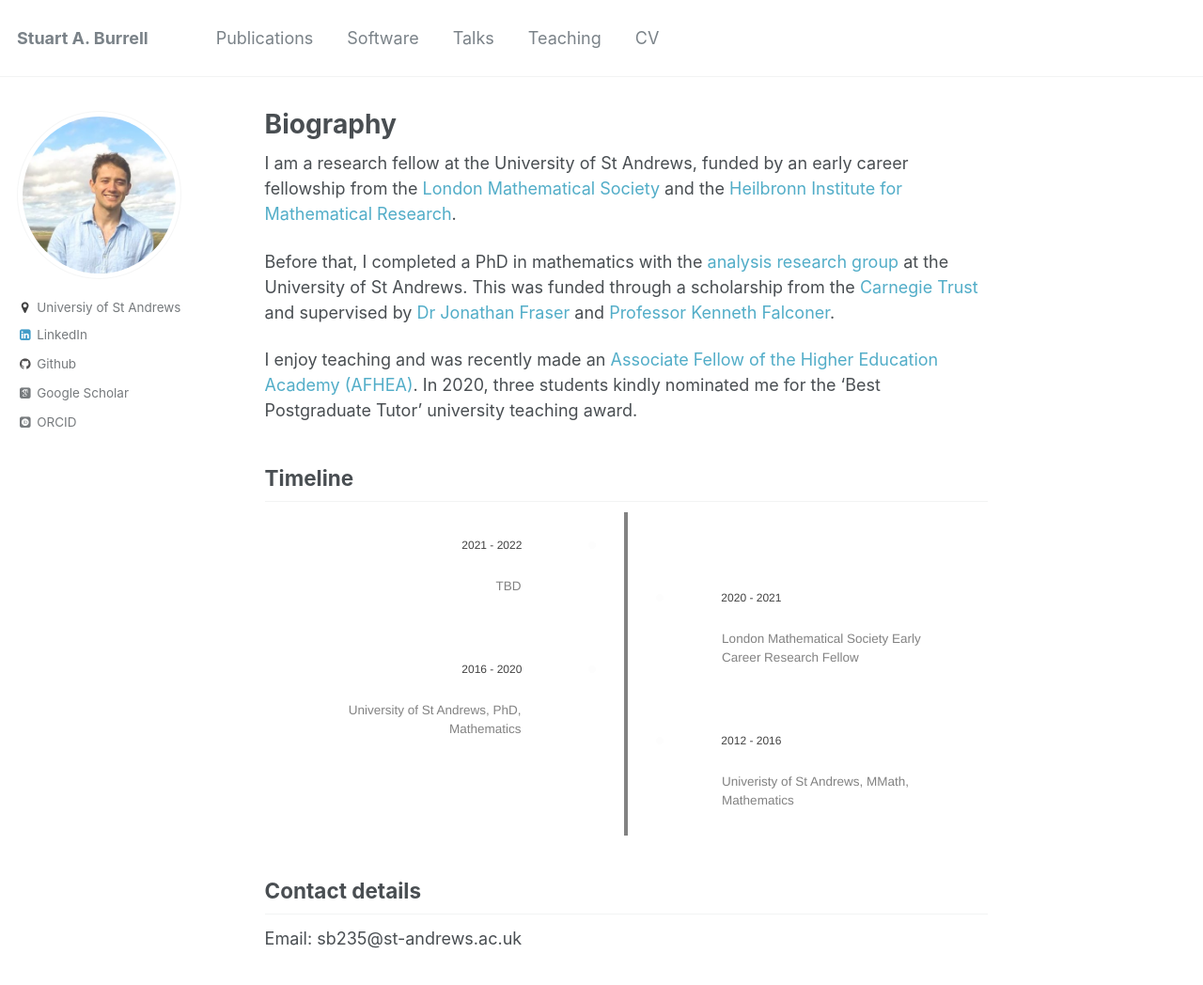
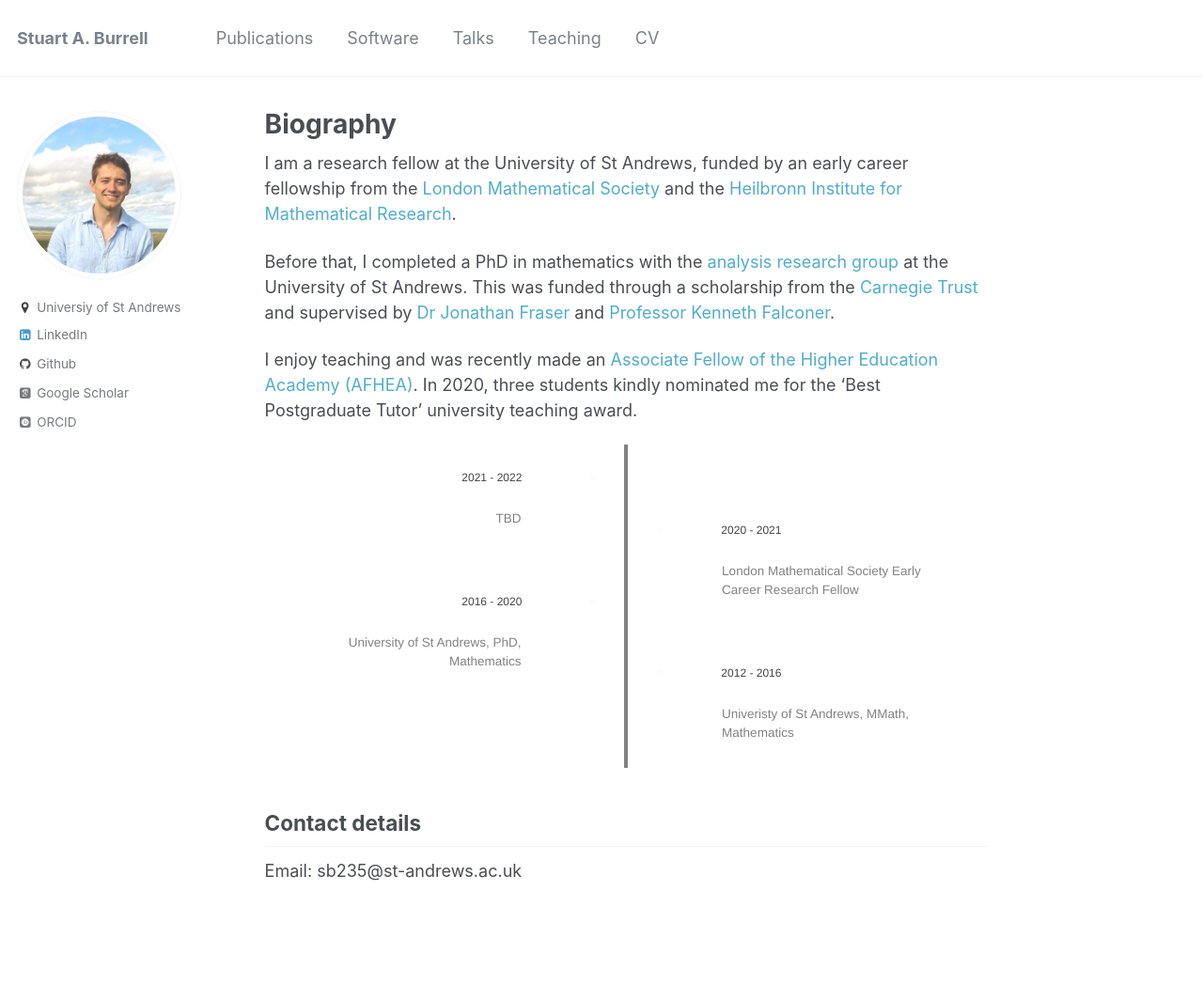
Before and after one commit to stuartburrell/stuartburrell.github.io, a Jekyll site: the page built from _pages/about.md, in a window 1280 px wide and 1062 px high. Shown: the top 1048 px of the window at 94% size. Built offline with Jekyll 4.4.1, drawn with Linux system fonts in a browser that asks for light colours; some web fonts are replaced.

```diff
--- a/_pages/about.md
+++ b/_pages/about.md
@@ -16,8 +16,6 @@
 
 I enjoy teaching and was recently made an [Associate Fellow of the Higher Education Academy (AFHEA)](https://stuartburrell.github.io/files/cert-afhea.pdf). In 2020, three students kindly nominated me for the 'Best Postgraduate Tutor' university teaching award.
 
-## Timeline
-
 | 2021 - 2022 | TBD |
 | 2020 - 2021 | London Mathematical Society Early Career Research Fellow|
 | 2016 - 2020 | University of St Andrews, PhD, Mathematics |
```
